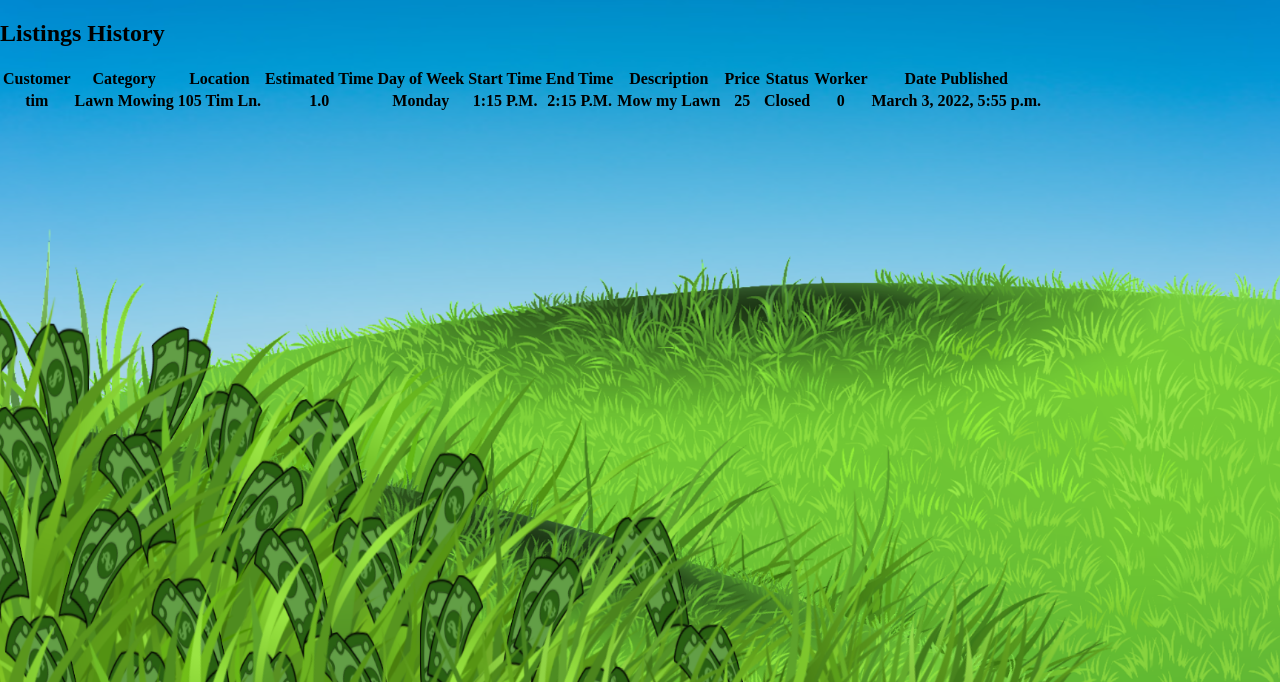
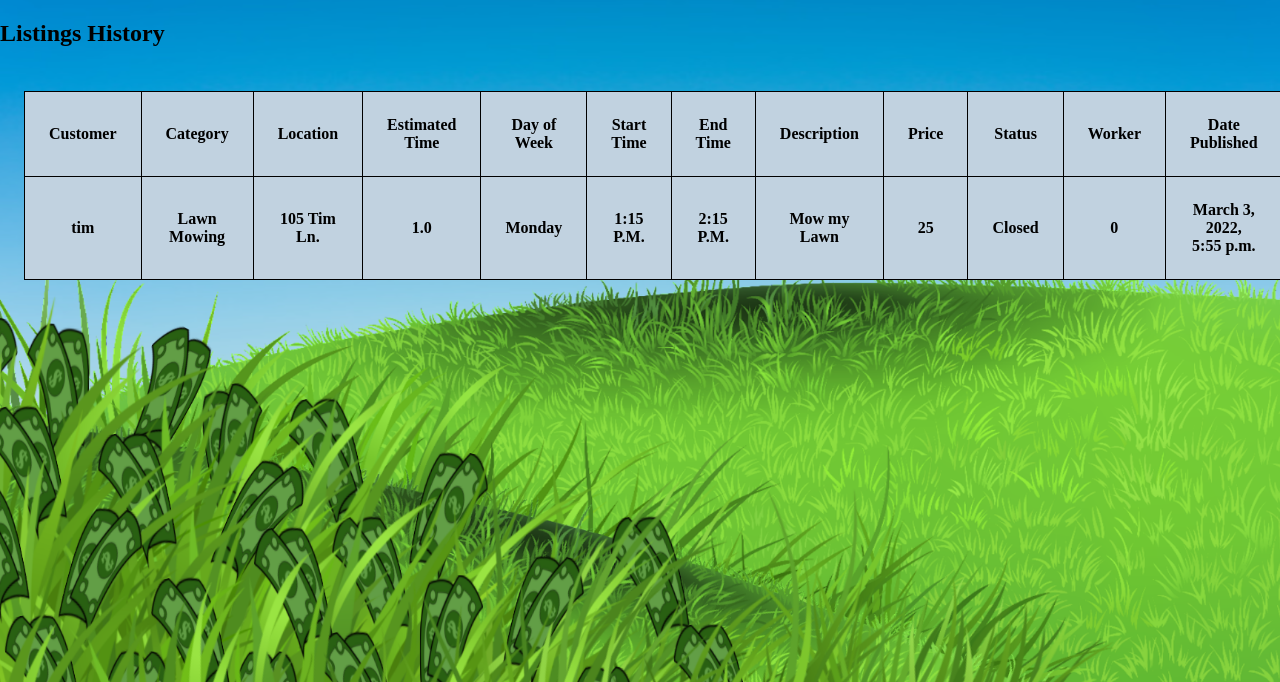
Before and after one commit to andrewObrien98/6-CS3450, a Django app: page /moneyLawndering/1/history/ in a window 1280 px wide. Shown: the part 118-800 px from the top of the page. Run offline with Django 4.2, Linux system fonts and the light colour scheme; data comes from the database, SQL or seed files in the repository; lists and menus that the app fills with data are empty.

Commit message:
Updated styling on Admin, History and Direct Transfer Pages

```diff
--- a/app/cs3450/moneyLawndering/static/moneyLawndering/style.css
+++ b/app/cs3450/moneyLawndering/static/moneyLawndering/style.css
@@ -66,7 +66,7 @@
   padding-left: 1vh;
 }
 
-.accountInfo {
+.accountInfo, .transferInfo {
   flex: 1;
   justify-content: center;
   align-items: center;
@@ -101,11 +101,25 @@
   list-style: none
  }
 
-div.models-display {
+div.table-div {
     width: 100%;
     height: 70%;
     overflow-x: hidden;
-    overflow-y: scroll;
+    overflow-y: auto;
+}
+
+table, th {
+    border: 1px solid black;
+    border-collapse: collapse;
+    background-color: #c1d2e0;
+    padding-top: 3vh;
+    padding-right: 3vh;
+    padding-left: 3vh;
+    padding-bottom: 3vh;
+    margin-top: 3vh;
+    margin-bottom: 3vh;
+    margin-right: 3vh;
+    margin-left: 3vh;
 }
 
 html, body {
--- a/app/cs3450/moneyLawndering/templates/moneyLawndering/admin.html
+++ b/app/cs3450/moneyLawndering/templates/moneyLawndering/admin.html
@@ -30,7 +30,7 @@
                 <option value="listings">Listings</option>
             </select>
         </div>
-        <div class="models-display">
+        <div class="table-div">
             <table id="users-table">
                 <tr>
                     <th>Name</th>
--- a/app/cs3450/moneyLawndering/templates/moneyLawndering/directTransfer.html
+++ b/app/cs3450/moneyLawndering/templates/moneyLawndering/directTransfer.html
@@ -26,7 +26,7 @@
             {% endif %}
         </div>
     </header>
-    <div>
+    <div class="transferInfo">
         <form action="{% url 'moneyLawndering:sendMoney' user.id %}" method="post">
             {% csrf_token %}
             {{ form }}
--- a/app/cs3450/moneyLawndering/templates/moneyLawndering/history.html
+++ b/app/cs3450/moneyLawndering/templates/moneyLawndering/history.html
@@ -31,8 +31,8 @@
             {% endif %}
         </div>
     </header>
-    <div>
-        <h2>Listings History</h2>
+    <h2>Listings History</h2>
+    <div class="table-div">
         <table id="history-table">
             <tr>
                 <th>Customer</th>
```
